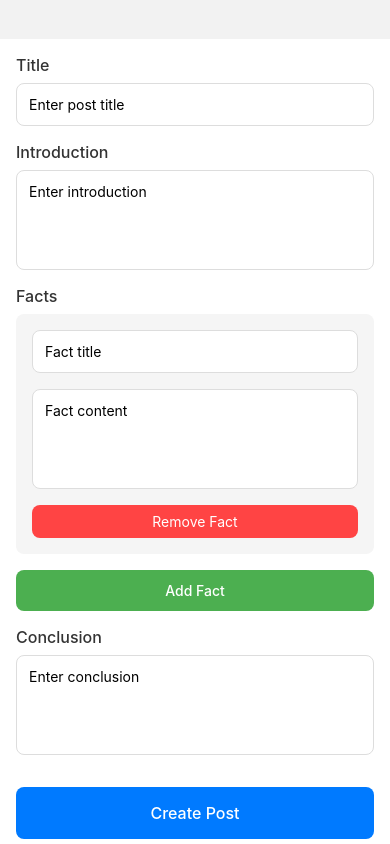
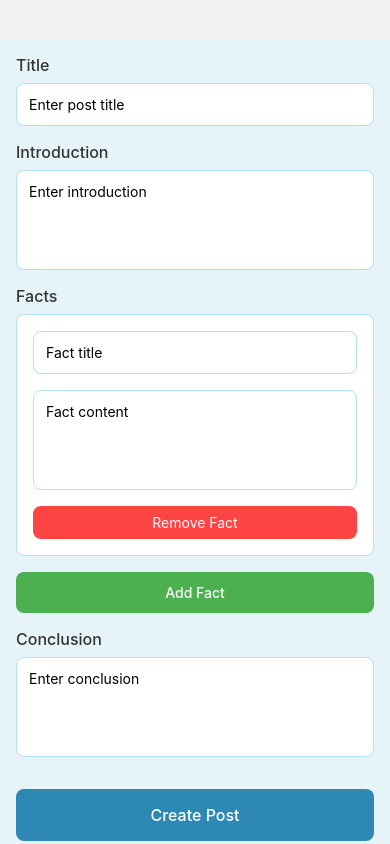
Before and after one commit to Vachek-hooves/FishQuizGame, a React Native app: screen /CreatePostForm in a window 390 px wide. Built offline with nearby package versions, Linux system fonts and the light colour scheme.

Commit message:
updates style

```diff
--- a/components/screenComponents/MainScreen/CreatePostForm.js
+++ b/components/screenComponents/MainScreen/CreatePostForm.js
@@ -129,7 +129,7 @@ const styles = StyleSheet.create({
     height: 100,
   },
   backButton: {
-    backgroundColor: '#007AFF',
+    backgroundColor: '#1E6B8C',
     padding: 16,
     borderRadius: 8,
     alignItems: 'center',
@@ -142,7 +142,7 @@ const styles = StyleSheet.create({
   },
   container: {
     padding: 16,
-    backgroundColor: 'white',
+    backgroundColor: '#E6F3F8',
     marginTop: '10%',
   },
   label: {
@@ -153,11 +153,11 @@ const styles = StyleSheet.create({
   },
   input: {
     borderWidth: 1,
-    borderColor: '#ddd',
+    borderColor: '#B2E0F7',
     borderRadius: 8,
     padding: 12,
     marginBottom: 16,
-    backgroundColor: '#fff',
+    backgroundColor: '#FFFFFF',
   },
   textArea: {
     height: 100,
@@ -166,8 +166,10 @@ const styles = StyleSheet.create({
   factContainer: {
     marginBottom: 16,
     padding: 16,
-    backgroundColor: '#f5f5f5',
+    backgroundColor: '#FFFFFF',
     borderRadius: 8,
+    borderWidth: 1,
+    borderColor: '#B2E0F7',
   },
   addButton: {
     backgroundColor: '#4CAF50',
@@ -190,7 +192,7 @@ const styles = StyleSheet.create({
     color: 'white',
   },
   submitButton: {
-    backgroundColor: '#007AFF',
+    backgroundColor: '#2D89B4',
     padding: 16,
     borderRadius: 8,
     alignItems: 'center',
--- a/components/screenComponents/MainScreen/PostCardDetails.js
+++ b/components/screenComponents/MainScreen/PostCardDetails.js
@@ -32,7 +32,7 @@ export default PostCardDetails
 const styles = StyleSheet.create({
   container: {
     flex: 1,
-    backgroundColor: 'white',
+    backgroundColor: '#E6F3F8',
   },
   scrollView: {
     padding: 16,
@@ -40,8 +40,11 @@ const styles = StyleSheet.create({
   title: {
     fontSize: 24,
     fontWeight: 'bold',
-    color: '#007AFF',
+    color: '#1E6B8C',
     marginBottom: 16,
+    textShadowColor: 'rgba(0, 0, 0, 0.1)',
+    textShadowOffset: { width: 1, height: 1 },
+    textShadowRadius: 2,
   },
   introduction: {
     fontSize: 16,
@@ -51,6 +54,15 @@ const styles = StyleSheet.create({
   },
   factContainer: {
     marginBottom: 20,
+    padding: 16,
+    backgroundColor: '#FFFFFF',
+    borderRadius: 12,
+    borderWidth: 1,
+    borderColor: '#B2E0F7',
+    shadowColor: '#1E6B8C',
+    shadowOffset: { width: 0, height: 2 },
+    shadowOpacity: 0.1,
+    shadowRadius: 4,
   },
   factTitle: {
     fontSize: 18,
@@ -72,7 +84,7 @@ const styles = StyleSheet.create({
     lineHeight: 24,
   },
   backButton: {
-    backgroundColor: '#007AFF',
+    backgroundColor: '#2D89B4',
     padding: 12,
     alignItems: 'center',
     margin: 16,
--- a/screen/stack/StackDailyFactDetails.js
+++ b/screen/stack/StackDailyFactDetails.js
@@ -98,7 +98,7 @@ const StackDailyFactDetails = ({ route }) => {
 const styles = StyleSheet.create({
   safeArea: {
     flex: 1,
-    backgroundColor: '#fff',
+    backgroundColor: '#E6F3F8',
   },
   scrollView: {
     flex: 1,
@@ -127,15 +127,14 @@ const styles = StyleSheet.create({
     padding: 16,
   },
   factCard: {
-    backgroundColor: '#F8F8F8',
+    backgroundColor: '#FFFFFF',
     borderRadius: 16,
     padding: 20,
     marginBottom: 24,
-    shadowColor: '#000',
-    shadowOffset: {
-      width: 0,
-      height: 2,
-    },
+    borderWidth: 1,
+    borderColor: '#B2E0F7',
+    shadowColor: '#1E6B8C',
+    shadowOffset: { width: 0, height: 2 },
     shadowOpacity: 0.1,
     shadowRadius: 4,
     elevation: 3,
@@ -143,7 +142,7 @@ const styles = StyleSheet.create({
   title: {
     fontSize: 24,
     fontWeight: 'bold',
-    color: '#000',
+    color: '#1E6B8C',
     marginBottom: 16,
   },
   factText: {
@@ -156,10 +155,12 @@ const styles = StyleSheet.create({
     paddingBottom: 24,
   },
   infoCard: {
-    backgroundColor: '#F0F8FF',
+    backgroundColor: '#FFFFFF',
     borderRadius: 12,
     padding: 16,
     gap: 8,
+    borderWidth: 1,
+    borderColor: '#B2E0F7',
   },
   infoTitle: {
     fontSize: 18,
--- a/screen/stack/StackQuizGame.js
+++ b/screen/stack/StackQuizGame.js
@@ -136,15 +136,18 @@ const StackQuizGame = ({ route, navigation }) => {
 const styles = StyleSheet.create({
   container: {
     flex: 1,
-    backgroundColor: '#fff',
+    backgroundColor: '#E6F3F8',
     padding: 16,
     paddingTop: isIOS ? 60 : 16,
   },
   title: {
     fontSize: 28,
     fontWeight: 'bold',
-    color: '#007AFF',
+    color: '#1E6B8C',
     marginBottom: 24,
+    textShadowColor: 'rgba(0, 0, 0, 0.1)',
+    textShadowOffset: { width: 1, height: 1 },
+    textShadowRadius: 2,
   },
   progressContainer: {
     marginBottom: 32,
@@ -169,12 +172,12 @@ const styles = StyleSheet.create({
   optionButton: {
     padding: 16,
     borderRadius: 12,
-    backgroundColor: '#F8F8F8',
+    backgroundColor: '#FFFFFF',
     borderWidth: 1,
-    borderColor: '#E5E5E5',
+    borderColor: '#B2E0F7',
     height: 90,
     justifyContent: 'center',
-    shadowColor: '#000',
+    shadowColor: '#1E6B8C',
     shadowOffset: { width: 0, height: 2 },
     shadowOpacity: 0.25,
     shadowRadius: 3.84,
@@ -236,8 +239,8 @@ const styles = StyleSheet.create({
     color: '#fff',
   },
   selectedOption: {
-    backgroundColor: '#007AFF',
-    borderColor: '#007AFF',
+    backgroundColor: '#2D89B4',
+    borderColor: '#2D89B4',
   },
   correctOption: {
     backgroundColor: '#4CD964',
@@ -248,7 +251,7 @@ const styles = StyleSheet.create({
     borderColor: '#FF3B30',
   },
   continueButton: {
-    backgroundColor: '#007AFF',
+    backgroundColor: '#1E6B8C',
     padding: 16,
     borderRadius: 12,
     alignItems: 'center',
```
